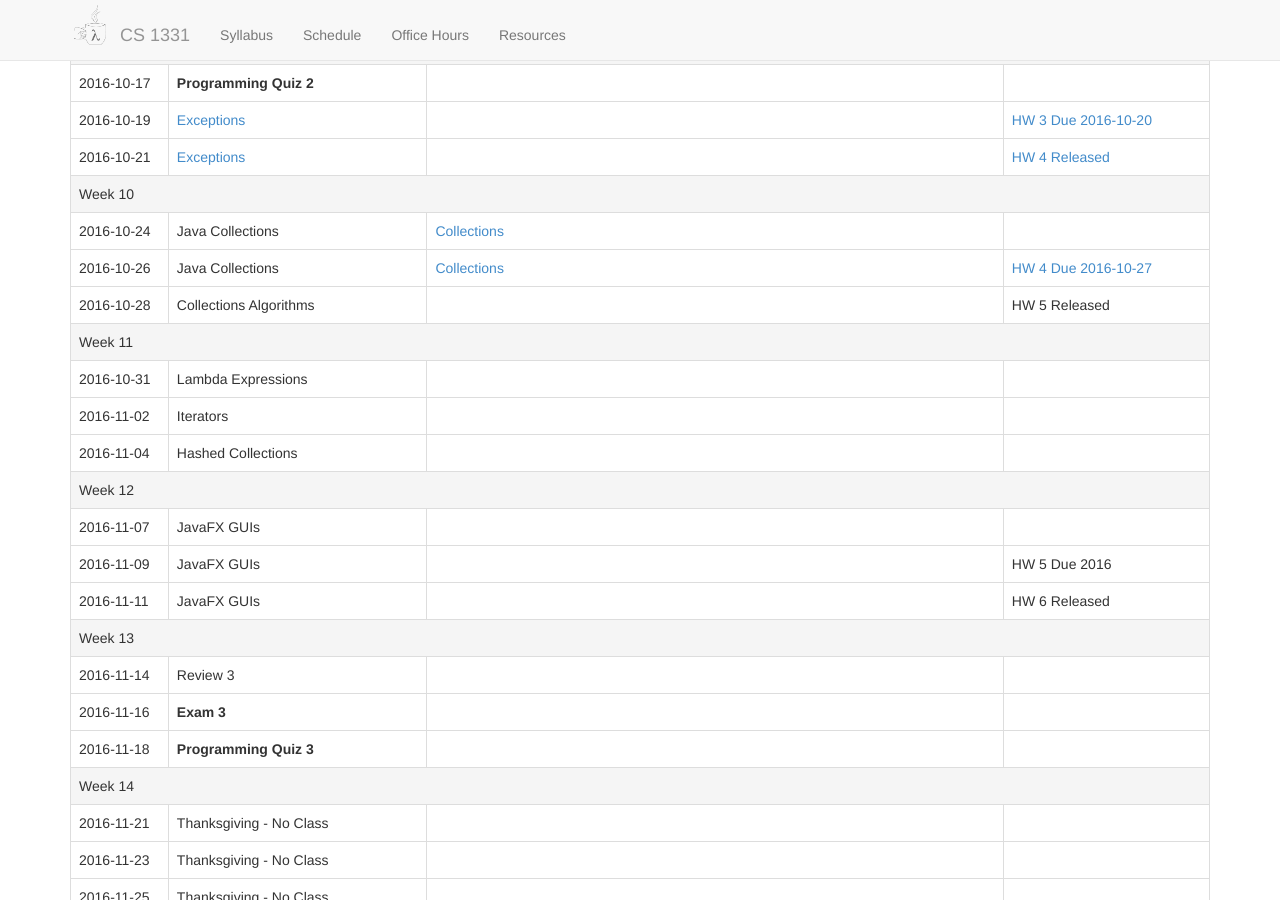
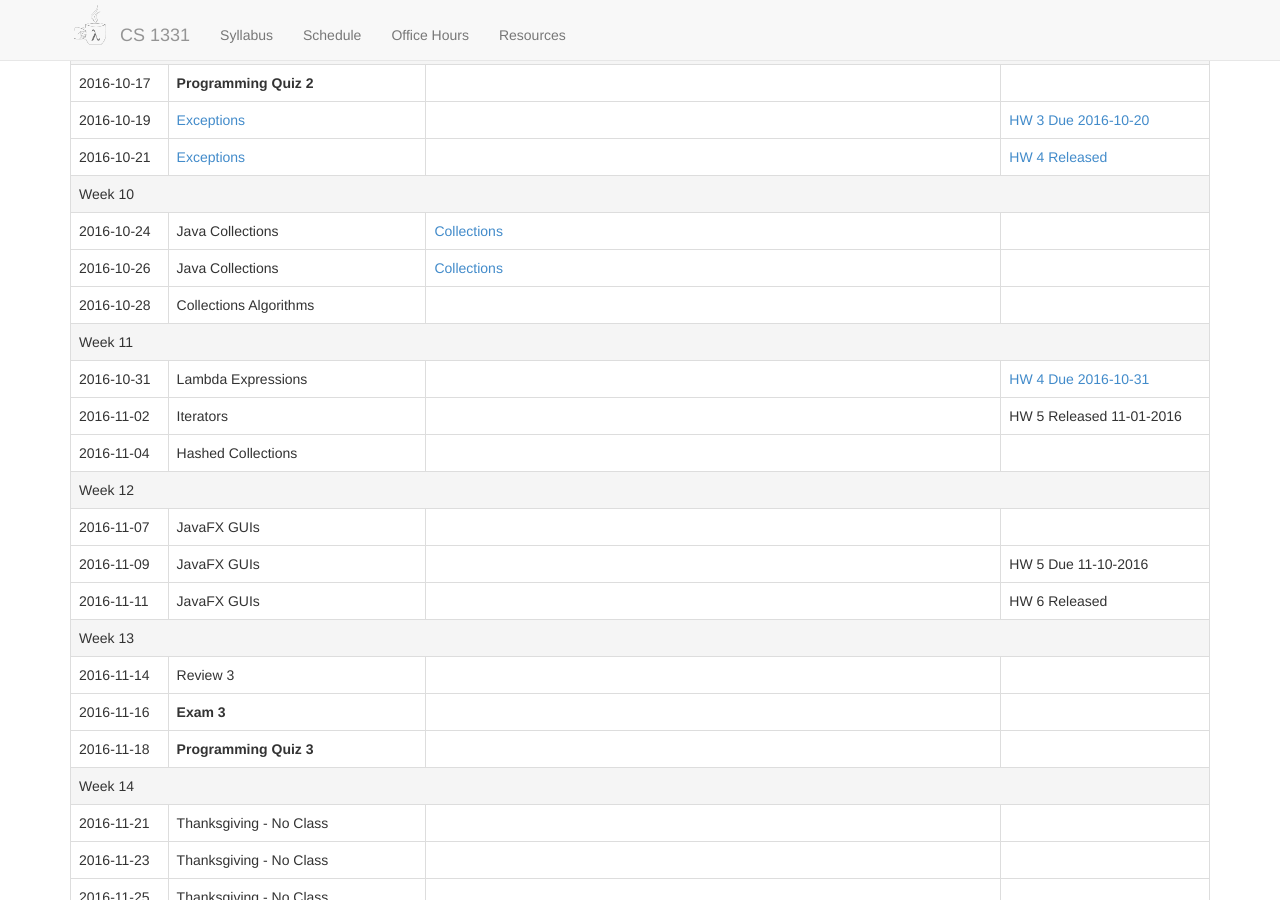
Before and after one commit to cs1331/cs1331.github.io.old, a Jekyll site: the page built from fall2016.html, in a window 1280 px wide and 900 px high, scrolled down 2438 px. Built offline with Jekyll 4.4.1, drawn with Linux system fonts in a browser that asks for light colours; nearby versions of some CDN libraries.

Commit message:
Changed due dates for Homework 4 and release date for Homework 5 To realign with the course schedule

```diff
--- a/fall2016.html
+++ b/fall2016.html
@@ -579,7 +579,7 @@ title: CS 1331 - Fall 2016
       </td>
       <td>
 
-        <a href="fall2016/hw4/hw4.html">HW 4 Due 2016-10-27</a>
+
       </td>
     </tr>
 
@@ -613,7 +613,7 @@ title: CS 1331 - Fall 2016
       </td>
       <td>
 
-
+        <a href="fall2016/hw4/hw4.html">HW 4 Due 2016-10-31</a>
       </td>
     </tr>
 
@@ -628,7 +628,7 @@ title: CS 1331 - Fall 2016
       </td>
       <td>
 
-
+        HW 5 Released 11-01-2016
       </td>
     </tr>
 
@@ -677,7 +677,7 @@ title: CS 1331 - Fall 2016
       </td>
       <td>
 
-        HW 5 Due 2016
+        HW 5 Due 11-10-2016
       </td>
     </tr>
 
```
Also changed, not shown: other parts of fall2016.html (+1 -1 lines), 1 other file.
